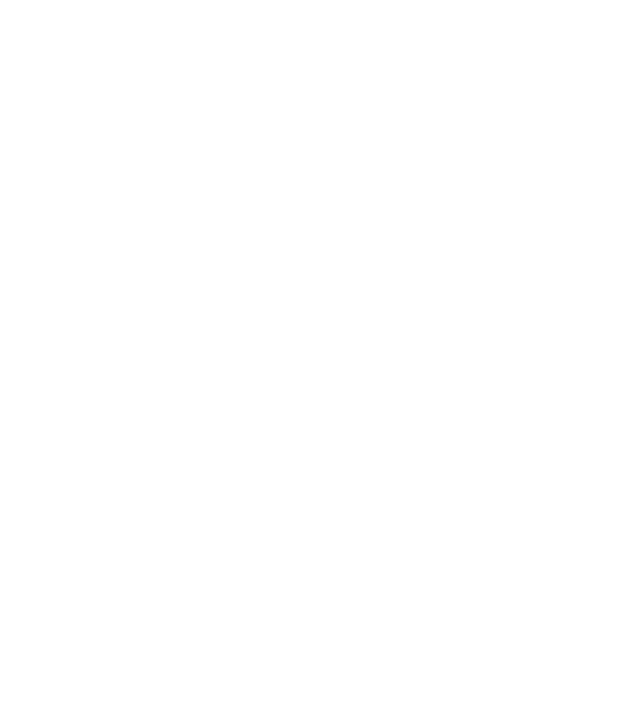
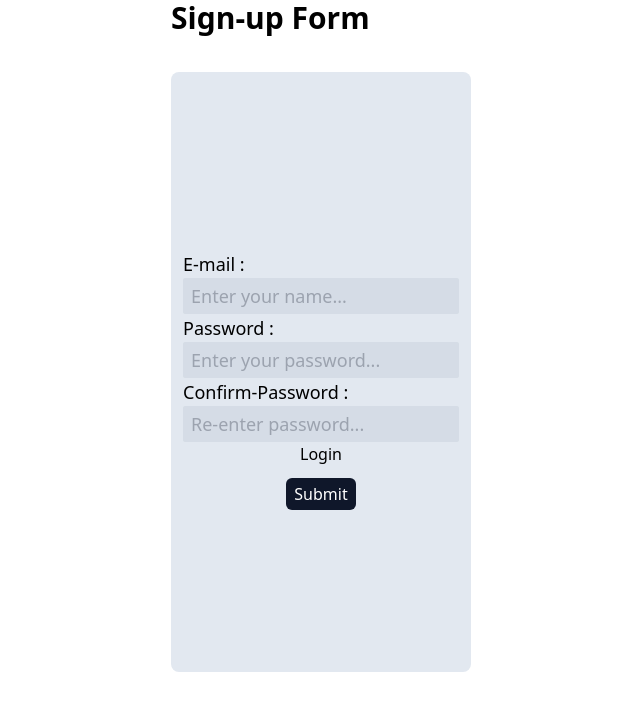
Before and after one commit to suraj-pan/Mail-box-Client, a React (Create React App) app: page / in a window 1280 px wide. Before the commit this address had no page. Shown: the top 710 px of the page, without its empty margins (319-959 px from the left). Built offline with nearby package versions, Linux system fonts and the light colour scheme.

Commit message:
send data

```diff
--- a/src/App.js
+++ b/src/App.js
@@ -1,15 +1,17 @@
-import { BrowserRouter,Routes,Route } from "react-router-dom";
+import { BrowserRouter,Routes,Route,Navigate } from "react-router-dom";
 import "./App.css";
 import SignUp from "./Pages/SignUp";
 import Login from "./Pages/Login";
 import Dashboard from "./Pages/Dashboard";
 
 function App() {
+
+
   return (
     <div className="mx-auto w-[90%] max-h-full flex flex-col ">
       <BrowserRouter>
         <Routes>
-        <Route path="/signUp" Component={SignUp}  />
+        <Route path="/" Component={SignUp}  />
         <Route path="/login" Component={Login}  />
         <Route path="/dashboard" Component={Dashboard}  />
         </Routes>
--- a/src/Pages/Dashboard.js
+++ b/src/Pages/Dashboard.js
@@ -1,9 +1,92 @@
-import React from 'react'
+import React, { useRef } from 'react';
+import { Editor } from "react-draft-wysiwyg";
+import "react-draft-wysiwyg/dist/react-draft-wysiwyg.css";
+import { EditorState, convertToRaw } from 'draft-js';
 
 const Dashboard = () => {
+
+  const mail = useRef();
+  const subject = useRef();
+  const text = useRef();
+
+
+  const submitHandler = (e) => {
+    e.preventDefault();
+
+    const sendData = async (email, subject) => {
+      // save to user id
+       const emailPart = email.split("@")[0];
+      console.log(emailPart);
+      const response = await fetch(`https://expense-tracker-65763-default-rtdb.firebaseio.com/mailBox/${emailPart}.json`, {
+        method: "POST",
+        headers: {
+          "content-type": "application/json",
+          'Authorization': 'AIzaSyDqssr-XYkQE5aR15B7bVhhygLUnqGrHbc',
+        },
+        body: JSON.stringify({
+          email: email,
+          subject: subject,
+          data: "this is my text1",
+
+        })
+
+
+      })
+
+      const data = await response.json();
+      console.log(data)
+
+
+      // save to send email id user
+      const response2 = await fetch(`https://expense-tracker-65763-default-rtdb.firebaseio.com/mailBox/${emailPart}.json`, {
+        method: "POST",
+        headers: {
+          "content-type": "application/json",
+          'Authorization': 'AIzaSyDqssr-XYkQE5aR15B7bVhhygLUnqGrHbc',
+        },
+        body: JSON.stringify({
+          email: email,
+          subject: subject,
+          data: "this is my text1",
+
+        })
+
+      })
+
+      const data2 = await response2.json();
+      console.log(data2)
+    }
+
+    console.log(mail.current.value, subject.current.value)
+
+    sendData(mail.current.value, subject.current.value, text)
+  }
+
   return (
     <div>
       Welcome to the Mail client box
+
+      <div className='flex justify-center items-center mt-11 bg-slate-300 rounded-md py-3'>
+
+        <form onSubmit={submitHandler} >
+          <label className='flex'>
+            To:
+            <input type='email' ref={mail} className='w-full px-2  border-b border-black' placeholder='Enter the email' />
+          </label>
+          <label className='flex'>
+
+            <input type='text' ref={subject} className='w-full px-2 border-b border-black' placeholder=' subject' />
+          </label>
+          <Editor
+            onContentStateChange={text}
+            toolbarClassName="toolbarClassName"
+            wrapperClassName="wrapperClassName"
+            editorClassName="editorClassName border border-black bg-white"
+
+          />
+          <button className='bg-red-100 px-2 py-1 rounded-md mt-2' >submit</button>
+        </form>
+      </div>
     </div>
   )
 }
```
